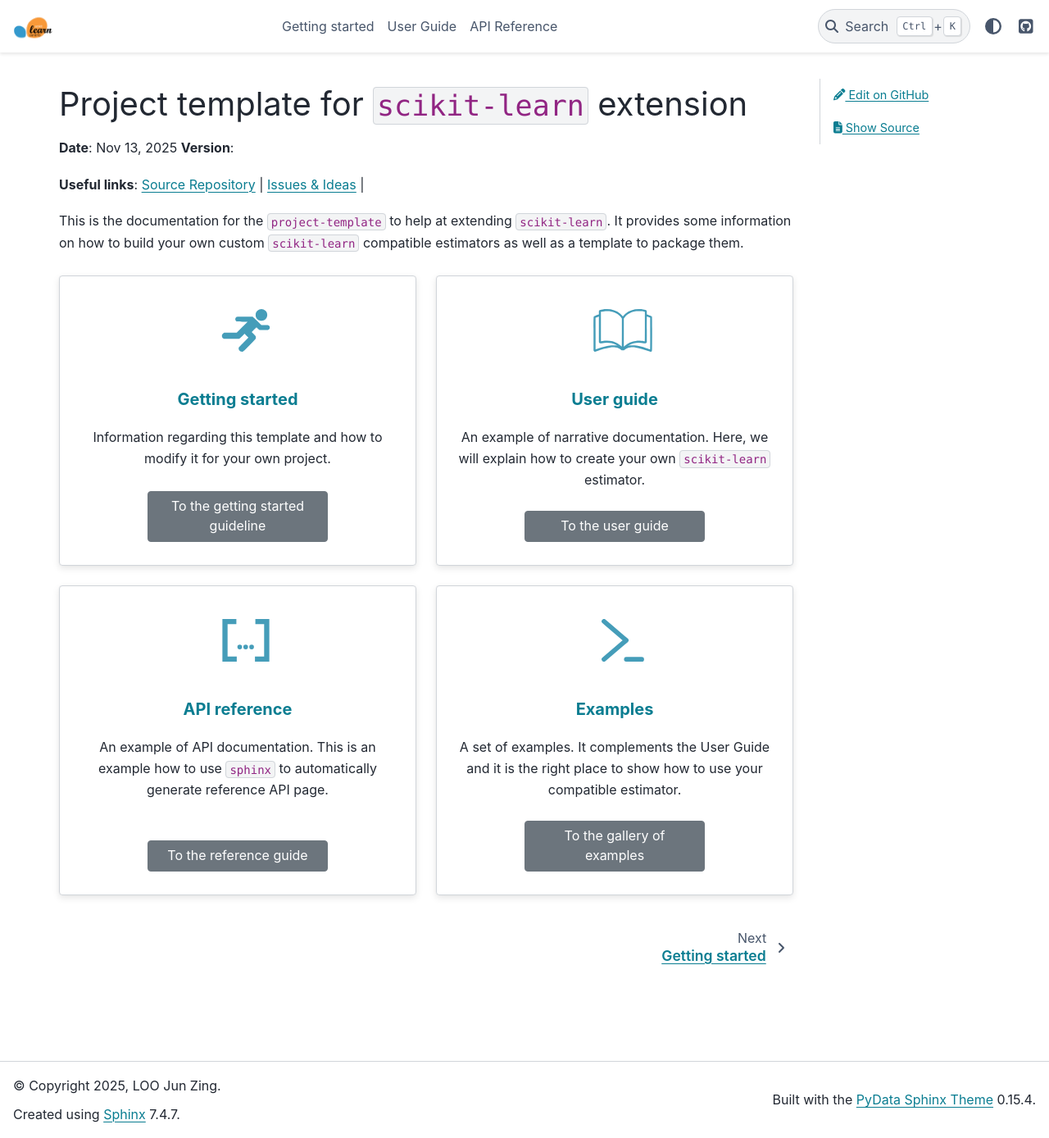
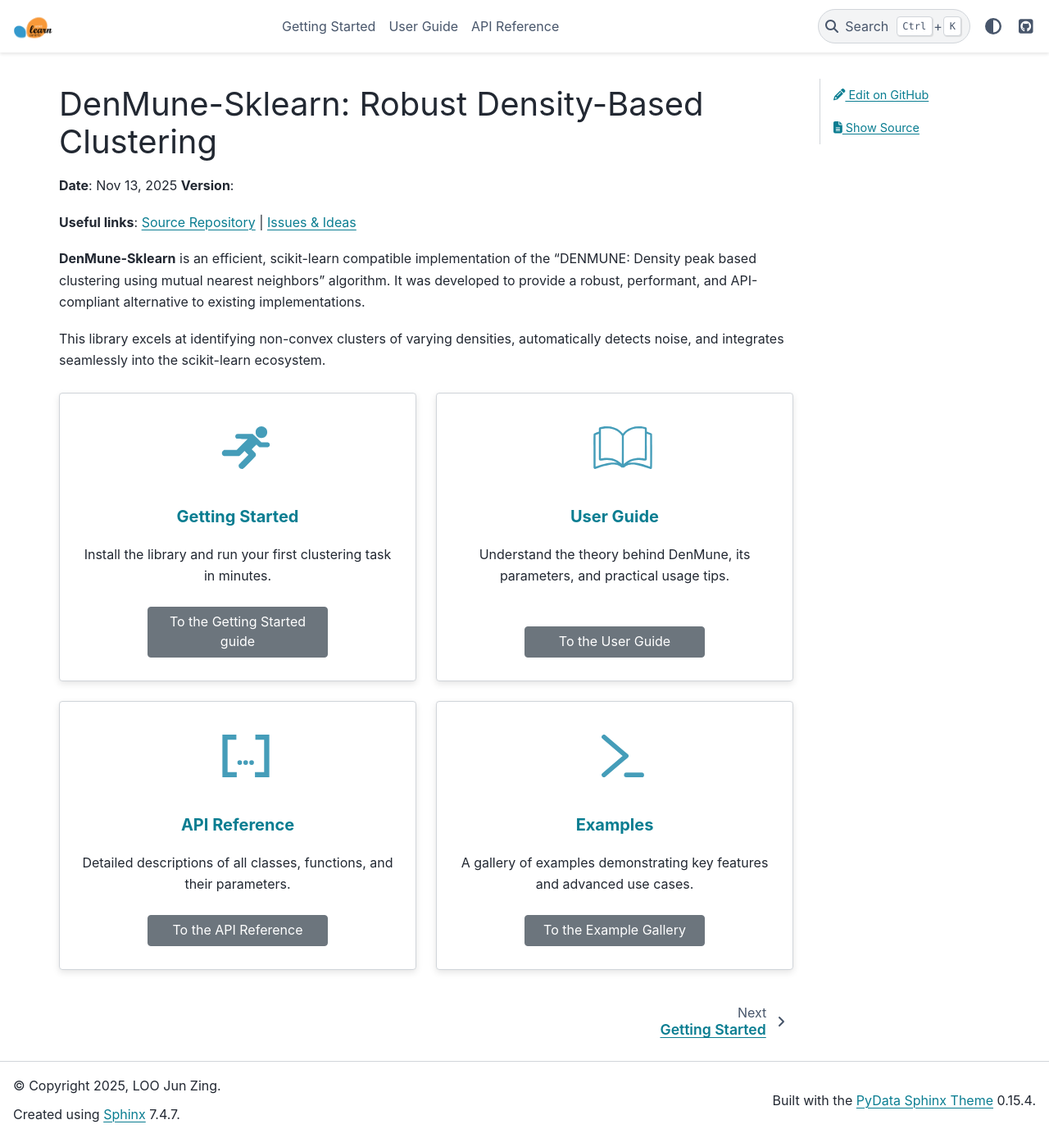
Before and after one commit to shivvor2/denmune_skl, a Sphinx documentation site: the page built from doc/index.rst, in a window 1280 px wide and 1388 px high. Shown: the whole window at 82% size. Built offline with Sphinx 7.4.7 and the PyData theme 0.15.4, drawn with Linux system fonts in a browser that asks for light colours; pages that are not in the unit, such as notebooks, are missing from menus.

Commit message:
Docs: Added proper landing page and fixed sphinx build errors and warnings

```diff
--- a/doc/index.rst
+++ b/doc/index.rst
@@ -1,23 +1,20 @@
-.. project-template documentation master file, created by
-   sphinx-quickstart on Mon Jan 18 14:44:12 2016.
-   You can adapt this file completely to your liking, but it should at least
-   contain the root `toctree` directive.
+.. denmune-skl documentation master file.
 
 :notoc:
 
-#############################################
-Project template for `scikit-learn` extension
-#############################################
+###########################################################
+DenMune-Sklearn: Robust Density-Based Clustering
+###########################################################
 
 **Date**: |today| **Version**: |version|
 
 **Useful links**:
-`Source Repository <https://github.com/scikit-learn-contrib/project-template>`__ |
-`Issues & Ideas <https://github.com/scikit-learn-contrib/project-templatek/issues>`__ |
+`Source Repository <https://github.com/shivvor2/denmune-skl>`__ |
+`Issues & Ideas <https://github.com/shivvor2/denmune-skl/issues>`__
 
-This is the documentation for the `project-template` to help at extending
-`scikit-learn`. It provides some information on how to build your own custom
-`scikit-learn` compatible estimators as well as a template to package them.
+**DenMune-Sklearn** is an efficient, scikit-learn compatible implementation of the "DENMUNE: Density peak based clustering using mutual nearest neighbors" algorithm. It was developed to provide a robust, performant, and API-compliant alternative to existing implementations.
+
+This library excels at identifying non-convex clusters of varying densities, automatically detects noise, and integrates seamlessly into the scikit-learn ecosystem.
 
 
 .. grid:: 1 2 2 2
@@ -25,12 +22,12 @@ This is the documentation for the `project-template` to help at extending
     :padding: 2 2 0 0
     :class-container: sd-text-center
 
-    .. grid-item-card:: Getting started
+    .. grid-item-card:: Getting Started
         :img-top: _static/img/index_getting_started.svg
         :class-card: intro-card
         :shadow: md
 
-        Information regarding this template and how to modify it for your own project.
+        Install the library and run your first clustering task in minutes.
 
         +++
 
@@ -40,15 +37,14 @@ This is the documentation for the `project-template` to help at extending
             :color: secondary
             :expand:
 
-            To the getting started guideline
+            To the Getting Started guide
 
-    .. grid-item-card::  User guide
+    .. grid-item-card::  User Guide
         :img-top: _static/img/index_user_guide.svg
         :class-card: intro-card
         :shadow: md
 
-        An example of narrative documentation. Here, we will explain how to create your
-        own `scikit-learn` estimator.
+        Understand the theory behind DenMune, its parameters, and practical usage tips.
 
         +++
 
@@ -58,15 +54,14 @@ This is the documentation for the `project-template` to help at extending
             :color: secondary
             :expand:
 
-            To the user guide
+            To the User Guide
 
-    .. grid-item-card::  API reference
+    .. grid-item-card::  API Reference
         :img-top: _static/img/index_api.svg
         :class-card: intro-card
         :shadow: md
 
-        An example of API documentation. This is an example how to use `sphinx` to
-        automatically generate reference API page.
+        Detailed descriptions of all classes, functions, and their parameters.
 
         +++
 
@@ -76,15 +71,14 @@ This is the documentation for the `project-template` to help at extending
             :color: secondary
             :expand:
 
-            To the reference guide
+            To the API Reference
 
     .. grid-item-card::  Examples
         :img-top: _static/img/index_examples.svg
         :class-card: intro-card
         :shadow: md
 
-        A set of examples. It complements the User Guide and it is the right place to
-        show how to use your compatible estimator.
+        A gallery of examples demonstrating key features and advanced use cases.
 
         +++
 
@@ -94,7 +88,7 @@ This is the documentation for the `project-template` to help at extending
             :color: secondary
             :expand:
 
-            To the gallery of examples
+            To the Example Gallery
 
 
 .. toctree::
```
Also changed, not shown: doc/quick_start.rst (+44 -155 lines), doc/user_guide.rst (+4 -4 lines), 2 other files.
